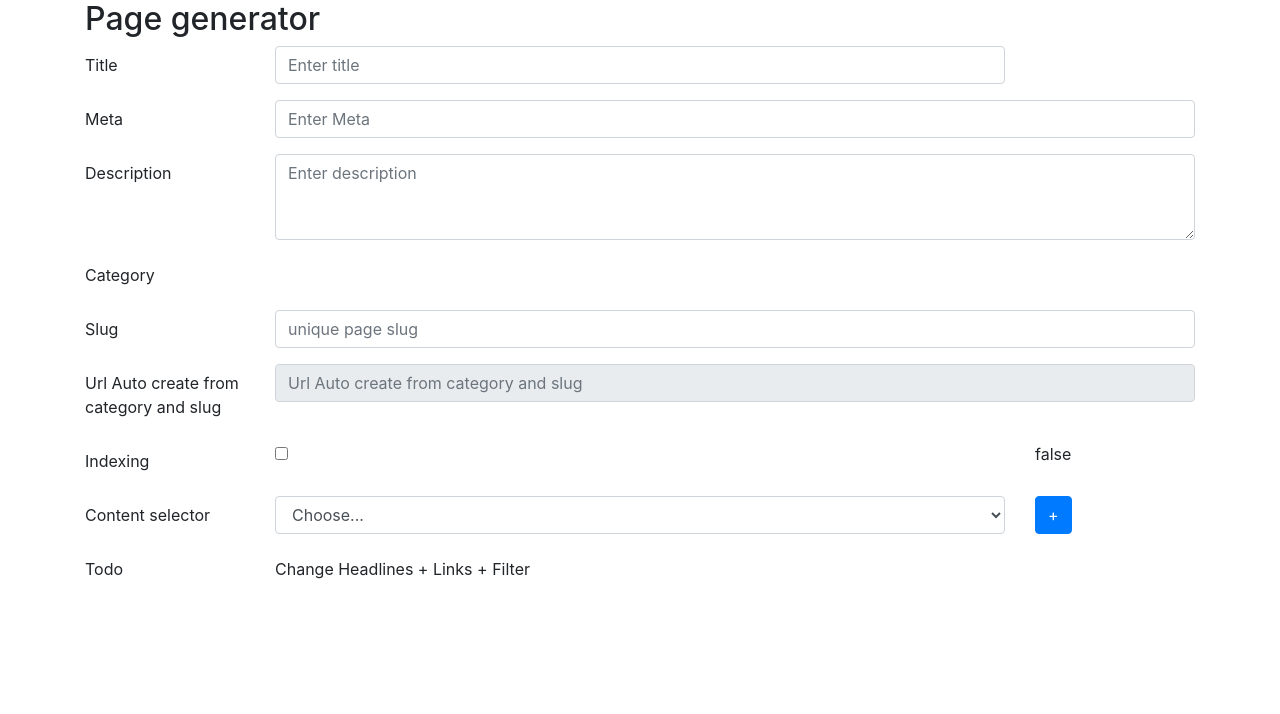
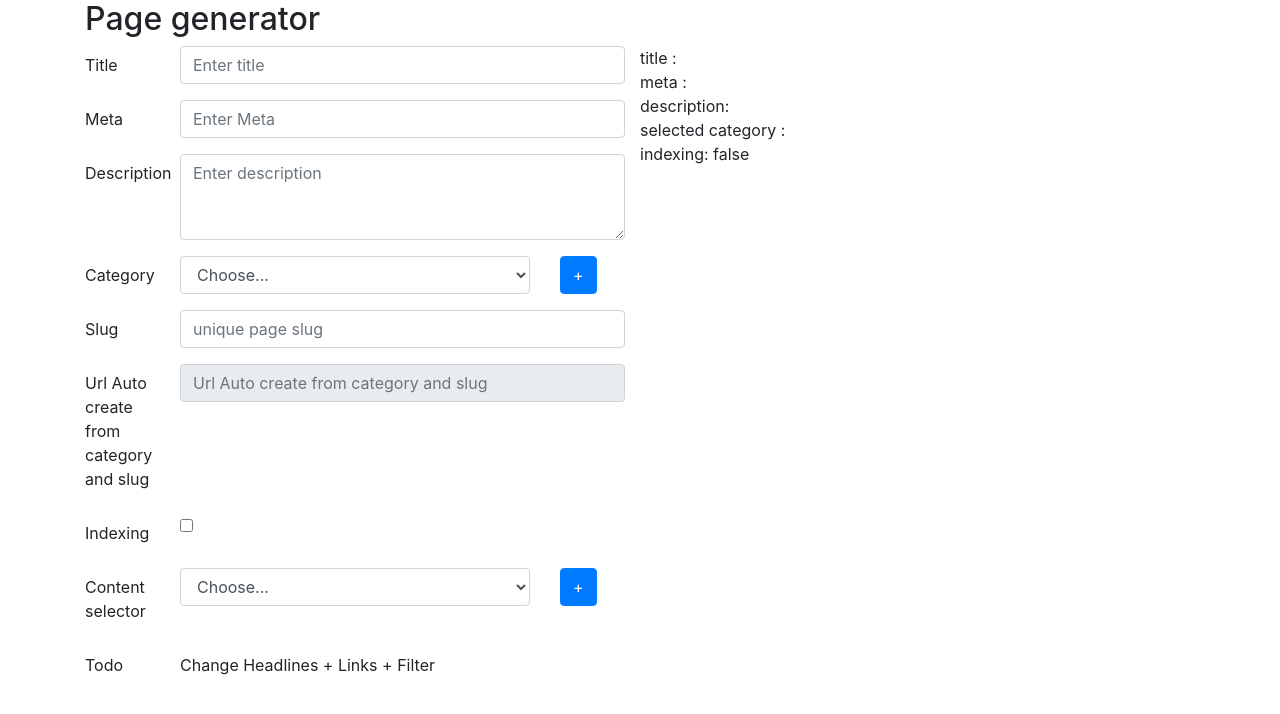
Before and after one commit to tampert/page-generator, a React (Create React App) app: page / in a window 1280 px wide. Shown: the top 714 px of the page. Built offline with nearby package versions, Linux system fonts and the light colour scheme.

Commit message:
add more state to form

```diff
--- a/src/App.js
+++ b/src/App.js
@@ -16,6 +16,7 @@ function App() {
   const [meta, setMeta] = useState('');
   const [description, setDescription] = useState('');
   const [category, setCategory] = useState('');
+  const [categories, setCategories] = useState([]);
   const [slug, setSlug] = useState('');
   const [indexing, setIndexing] = useState(false)
 
@@ -23,6 +24,25 @@ function App() {
     setTitle(target.value);
   }
 
+  const onMetaChange = ({target}) => {
+    setMeta(target.value);
+  }
+
+  const onDescriptionChange = ({target}) => {
+    setDescription(target.value);
+  }
+
+  const onCategoryChange = ({target}) => {
+    setCategory(target.value);
+  }
+
+  const onClickCategory = () => {
+    setCategories(prevCategories => {
+      return (
+        [...prevCategories, category]
+      )
+    })
+  }
 
   return (
     <Container>
@@ -38,29 +58,39 @@ function App() {
               <Form.Label column sm="2">
                 Title
               </Form.Label>
-            <Col sm="8">
+              <Col sm="10">
                 <Form.Control type="text" placeholder="Enter title" defaultValue={title} onChange={onTitleChange} />
               </Col>
-            <Col sm="2">{title}</Col>
             </Form.Group>
             <Form.Group as={Row} controlId="formPlaintextMeta">
               <Form.Label column sm="2">
                 Meta
               </Form.Label>
               <Col sm="10">
-              <Form.Control type="text" placeholder="Enter Meta"/>
+                <Form.Control type="text" placeholder="Enter Meta" defaultValue={meta} onChange={onMetaChange}/>
               </Col>
             </Form.Group>
             <Form.Group as={Row} controlId="formTextareaDescription">
               <Form.Label column sm="2">Description</Form.Label>
               <Col sm="10">
-              <Form.Control as="textarea" rows="3" placeholder="Enter description"/>
+                <Form.Control as="textarea" rows="3" placeholder="Enter description" defaultValue={description} onChange={onDescriptionChange}/>
               </Col>
             </Form.Group>
-          <Form.Group as={Row} controlId="formPlaintextMeta">
+            <Form.Group as={Row} controlId="formCategory">
               <Form.Label column sm="2">
                 Category
               </Form.Label>
+              <Col sm="8">
+                <Form.Control as="select" defaultValue="Choose..." onChange={onCategoryChange}>
+                  <option>Choose...</option>
+                  <option>Category x</option>
+                  <option>Category y</option>
+                  <option>...</option>
+                </Form.Control>
+              </Col>
+              <Col sm="2">
+                <Button variant="primary" onClick={onClickCategory}>+</Button>
+              </Col>
             </Form.Group>
             <Form.Group as={Row} controlId="formPlaintextSlug">
               <Form.Label column sm="2">
@@ -82,12 +112,8 @@ function App() {
               <Form.Label column sm="2">
                 Indexing
               </Form.Label>
-            <Col sm="8">
-              <Form.Check type="checkbox" defaultChecked={indexing} />
-            </Col>
-
-            <Col sm="2">
-            {indexing? "true": "false"}
+              <Col sm="10">
+                <Form.Check type="checkbox" defaultChecked={indexing} onChange={() => setIndexing(!indexing)} />
               </Col>
             </Form.Group>
             <Form.Group as={Row} controlId="formContentSelect">
@@ -114,6 +140,28 @@ function App() {
           </Form.Group>
           </Form>
         </Col>
+        <Col>
+          <Row>
+            title : {title}
+          </Row>
+          <Row>
+            meta : {meta}
+          </Row>
+          <Row>
+            description:{description}
+          </Row>
+          <Row>
+            {categories.map((category, key)=>{
+              return (
+                <h2 key={key}>{category}</h2>
+              )
+            })}
+            selected category : {category}
+          </Row>
+          <Row>
+          {indexing? "indexing: true": "indexing: false"}
+          </Row>
+        </Col>
       </Row>
     </Container>
   );
```
Also changed, not shown: 1 other file (tests, documents, lock files or other folders). Lines whose indentation alone changed are shown as unchanged.
